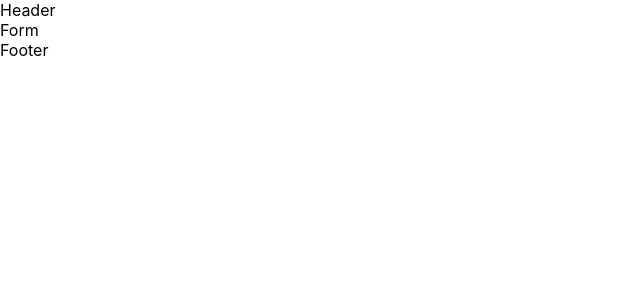
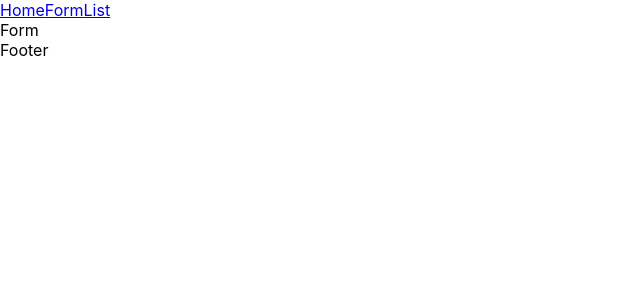
Before and after one commit to AnaIranzo/news_app, a React (Create React App) app: page /form in a window 1280 px wide. Shown: the top 300 px of the page, without its empty margins (0-640 px from the left). Built offline with nearby package versions, Linux system fonts and the light colour scheme.

Commit message:
add delete new

```diff
--- a/src/App.js
+++ b/src/App.js
@@ -11,8 +11,6 @@ function App() {
     <BrowserRouter>
     <Header />
     <Main/>
-
-
     </BrowserRouter>
     <Footer/>
     </>
--- a/src/components/Header/Header.jsx
+++ b/src/components/Header/Header.jsx
@@ -1,8 +1,13 @@
 import React, { Component } from "react";
+import Nav from './Nav/Nav'
 
 class Header extends Component {
   render() {
-    return <div>Header</div>;
+    return <>
+
+    <Nav/>
+
+    </>;
   }
 }
 
--- a/src/components/Header/Nav/Nav.jsx
+++ b/src/components/Header/Nav/Nav.jsx
@@ -1,8 +1,16 @@
 import React, { Component } from "react";
+import { Link } from "react-router-dom";
+
 
 class Nav extends Component {
   render() {
-    return <div>Nav</div>;
+    return <nav>
+
+    <Link to='/'>Home</Link>
+    <Link to='/form'>Form</Link>
+    <Link to='/list'>List</Link>
+
+    </nav>;
   }
 }
 
--- a/src/components/Main/ListNews/Card/Card.jsx
+++ b/src/components/Main/ListNews/Card/Card.jsx
@@ -8,14 +8,15 @@ class Card extends Component {
   render() {
     return <>
 
-    {this.props.data.map(news => <>
 
-      <a href={news.url}><h2>{news.title}</h2></a>
-      <p>{news.abstract}</p>
-      <p>{news.byline}</p>
-      <p>{news.published_date}</p>
 
-    </>)}
+      <a href={this.props.data.url}><h2>{this.props.data.title}</h2></a>
+      <p>{this.props.data.abstract}</p>
+      <p>{this.props.data.byline}</p>
+      <p>{this.props.data.published_date}</p>
+      <button onClick={this.props.remove}>Delete</button>
+
+
 
 
     </>;
--- a/src/components/Main/ListNews/ListNews.jsx
+++ b/src/components/Main/ListNews/ListNews.jsx
@@ -25,14 +25,26 @@ getNews = async () => {
 
 }
 
+printNews = () => {
+  return <>
+  {this.state.newsData.map((news,i) =>
+  <Card data={news} remove={() => this.deleteNew(i)}  key={uuidv4()}/>)}
+  </>
+}
+
+deleteNew = (i) => {
+  const remainingNews = this.state.newsData.filter((news,j)=> j!==i);
+  this.setState({newsData:remainingNews})
+}
+
 
 componentDidMount() {
   this.getNews();
- }
+}
 
- componentDidUpdate(prevProps, prevState) {
+componentDidUpdate(prevProps, prevState) {
 
- }
+}
 
 
 
@@ -41,7 +53,7 @@ componentDidMount() {
 
     return <section>
 
-    <Card data={this.state.newsData} key={uuidv4()}/>
+    {this.printNews()}
 
     </section>;
   }
```
